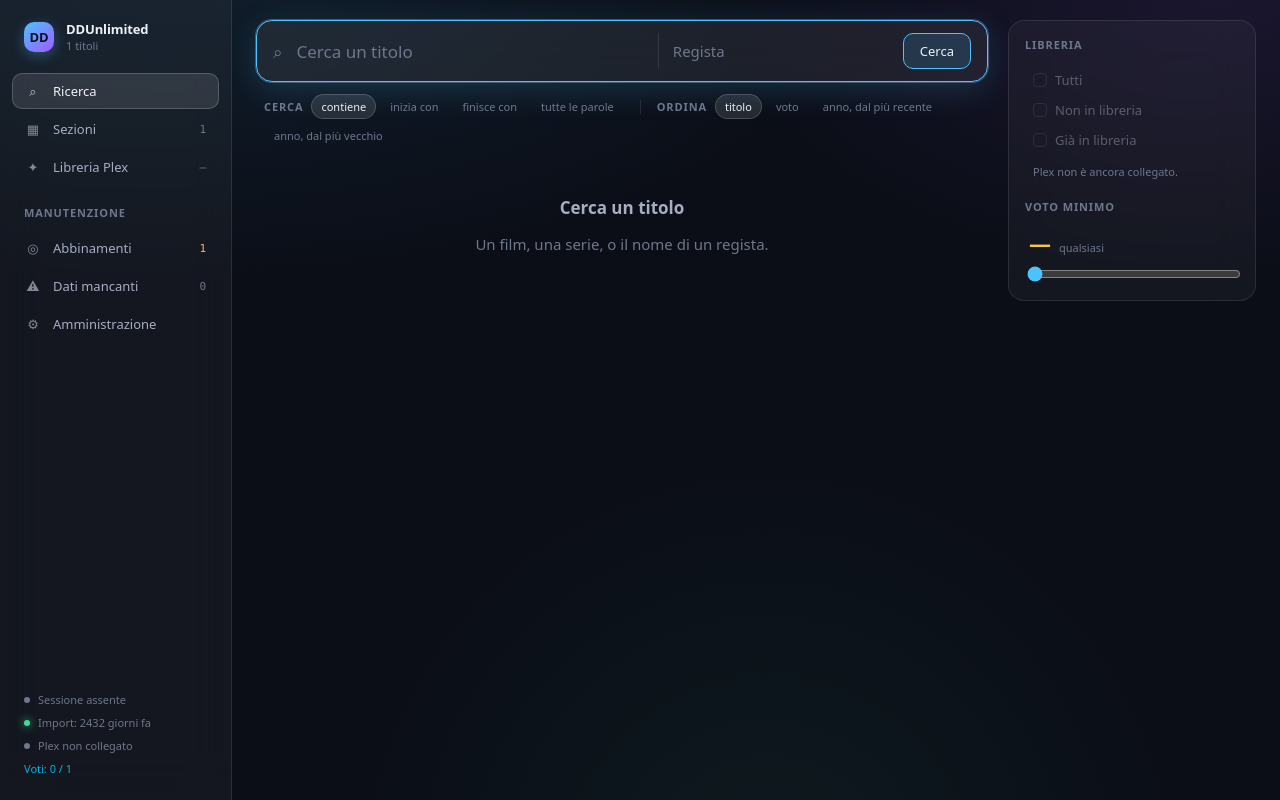
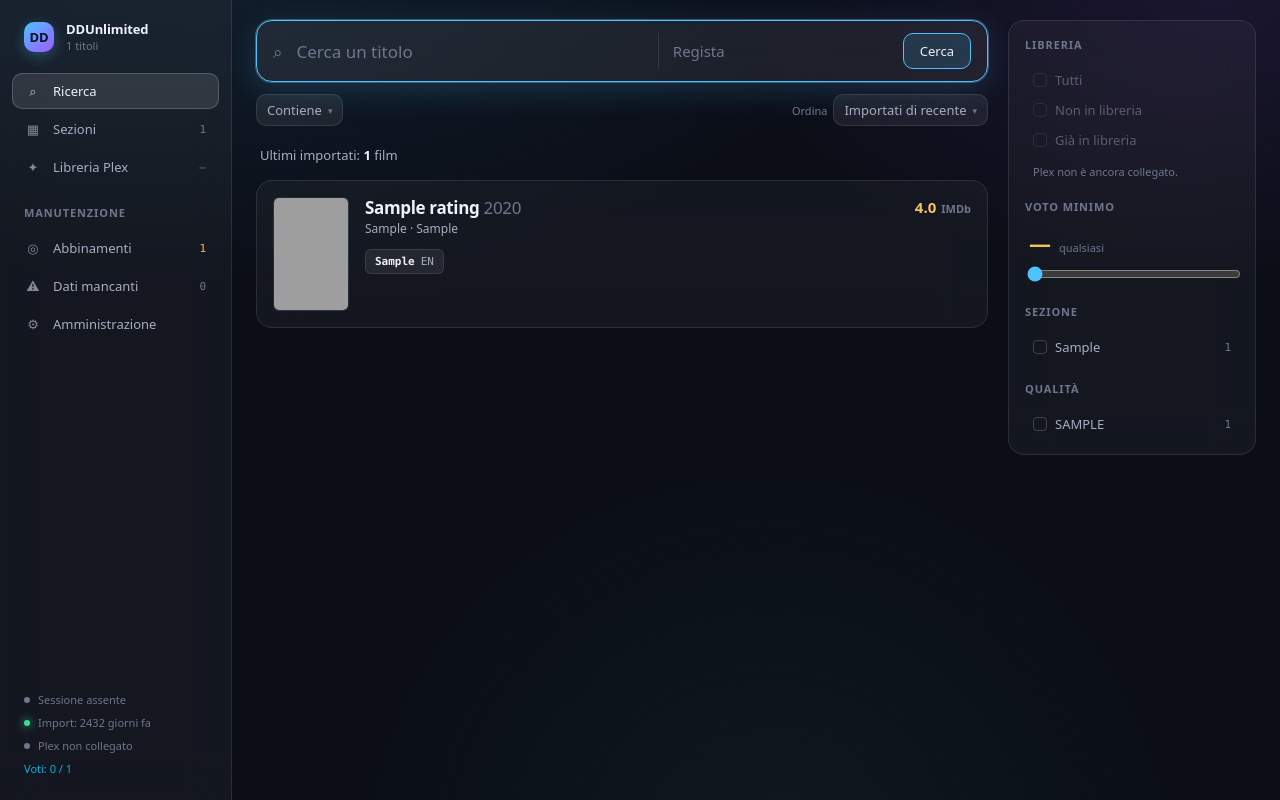
Before and after one commit to exSnake/ddunlimited-search, a Flask app: page / in a window 1280 px wide. Run offline with Flask 3, Linux system fonts and the light colour scheme; tables that the repository leaves empty hold one stand-in row (values such as "Sample post"); grey boxes are pictures that could not be loaded.

Commit message:
feat(ui): search while typing, browse the newest, cycle the controls
Three things asked for after using the page on the real catalogue.

Typing searches. A debounce of 300ms fetches the same page and swaps two
regions out of the response, so the caret never moves and the markup still
comes from Jinja rather than from a JavaScript template. The form submits
normally when scripting is off, and falls back to a submit if the fetch
fails.

The page no longer opens on an empty frame. With nothing typed it browses
the catalogue newest first, which is what the last import brought in.
That grouping pass costs about 130ms over 67k rows and the facets another
180ms, so the unfiltered facets are cached for five minutes — they only
move when an import runs.

Mode and sort become one button each, the way sketch 002 variant A drew
them: the button shows the current value and carries the next one, so
clicking steps through without a line of JavaScript. They sit in their own
forms because a hidden field of the same name would beat the button.

Also fixes a bug in the same change: the home forced sort back to `recent`
whenever it read `title`, which made sorting the home by title impossible —
the control would snap back on its own.

Claude-Session: https://claude.ai/code/session_014JNdPaNYMziNvA4HEDnZUe

```diff
--- a/src/server.py
+++ b/src/server.py
@@ -95,10 +95,11 @@ V2_SEARCH_TYPES = [
 ]
 
 V2_SORTS = [
+    ('recent', 'Importati di recente'),
     ('title', 'Titolo'),
     ('rating', 'Voto'),
-    ('year', 'Anno, dal più recente'),
-    ('year_asc', 'Anno, dal più vecchio'),
+    ('year', 'Anno ↓'),
+    ('year_asc', 'Anno ↑'),
 ]
 
 V2_PER_PAGE = 30
@@ -173,7 +174,7 @@ def v2_search():
     q = request.args.get('q', '').strip()
     director = request.args.get('director', '').strip()
     search_type = request.args.get('search_type', 'contains').strip()
-    sort = request.args.get('sort', 'title').strip()
+    sort = (request.args.get('sort') or '').strip()
     page = max(request.args.get('page', 1, type=int) or 1, 1)
     min_rating = request.args.get('min_rating', type=float)
     sections = [s for s in request.args.getlist('section') if s.strip()]
@@ -181,18 +182,27 @@ def v2_search():
 
     if search_type not in dict(V2_SEARCH_TYPES):
         search_type = 'contains'
-    if sort not in dict(V2_SORTS):
-        sort = 'title'
     if min_rating is not None and not 0 < min_rating <= 10:
         min_rating = None
 
     searched = bool(q or director)
-    groups, total, total_posts, facets = [], 0, 0, {'sections': [], 'qualities': []}
-    if searched:
-        common = dict(query=q, search_type=search_type, director=director or None,
-                      min_rating=min_rating, sections=sections, qualities=qualities)
-        groups, total = database.search_titles_grouped(
-            page=page, per_page=V2_PER_PAGE, sort=sort, **common)
+    filtered = bool(sections or qualities or min_rating is not None)
+    # With nothing typed the page browses the catalogue newest first, so it
+    # opens on what the last import brought in rather than on an empty frame.
+    browsing = not searched
+    if sort not in dict(V2_SORTS):
+        sort = 'recent' if browsing else 'title'
+
+    common = dict(query=q, search_type=search_type, director=director or None,
+                  min_rating=min_rating, sections=sections, qualities=qualities,
+                  allow_empty=browsing)
+    groups, total = database.search_titles_grouped(
+        page=page, per_page=V2_PER_PAGE, sort=sort, **common)
+
+    if browsing and not filtered:
+        facets = database.get_browse_facets()
+        total_posts = facets['total_posts']
+    else:
         facets = database.get_search_facets(**common)
         total_posts = facets['total_posts']
 
@@ -216,12 +226,6 @@ def v2_search():
     if min_rating is not None:
         chips.append({'label': f'voto ≥ {min_rating:g}',
                       'remove_url': url_without('min_rating')})
-    if search_type != 'contains':
-        chips.append({'label': dict(V2_SEARCH_TYPES)[search_type].lower(),
-                      'remove_url': url_without('search_type')})
-    if sort != 'title':
-        chips.append({'label': dict(V2_SORTS)[sort].lower(),
-                      'remove_url': url_without('sort')})
 
     pages = max((total + V2_PER_PAGE - 1) // V2_PER_PAGE, 1)
 
@@ -229,13 +233,27 @@ def v2_search():
         'v2/search.html',
         q=q, director=director, search_type=search_type, sort=sort,
         min_rating=min_rating, page=page, pages=pages, groups=groups,
-        total=total, total_posts=total_posts, searched=searched,
+        total=total, total_posts=total_posts, browsing=browsing,
         sections=sections, qualities=qualities, facets=facets,
-        search_types=V2_SEARCH_TYPES, sorts=V2_SORTS, active_chips=chips,
+        active_chips=chips,
+        search_type_label=dict(V2_SEARCH_TYPES)[search_type],
+        sort_label=dict(V2_SORTS)[sort],
+        next_search_type=_cycle(V2_SEARCH_TYPES, search_type),
+        next_sort=_cycle(V2_SORTS, sort),
         page_url=lambda n: url_for(
             'v2_search', **_multi(params + [('page', n)])),
         **v2_shell(),
     )
+
+
+def _cycle(options, current):
+    """The value after `current`, wrapping.
+
+    The mode and sort controls are single buttons that step to the next value
+    on click: the button carries the next value, so no JavaScript is involved.
+    """
+    keys = [k for k, _ in options]
+    return keys[(keys.index(current) + 1) % len(keys)] if current in keys else keys[0]
 
 
 def _multi(pairs):
--- a/src/static/v2/app.css
+++ b/src/static/v2/app.css
@@ -204,44 +204,47 @@ body.no-glass * { backdrop-filter: none !important; }
 }
 .searchbar button:hover { background: rgba(76, 194, 255, 0.28); }
 
-/* le quattro modalità e l'ordine: sotto la barra, non nel pannello */
-.searchopts {
+/* modalità e ordine: un bottone ciascuno, che al click passa al valore dopo */
+.filter-row {
   display: flex;
   align-items: center;
   flex-wrap: wrap;
-  gap: var(--space-1);
-  padding: var(--space-3) var(--space-2) 0;
+  gap: var(--space-2);
+  margin-top: var(--space-3);
 }
-.opt-label {
-  font-size: var(--text-2xs);
-  text-transform: uppercase;
-  letter-spacing: 0.08em;
-  color: var(--color-text-muted);
-  font-weight: 600;
-  margin-right: var(--space-1);
+.filter-right {
+  margin-left: auto;
+  display: flex;
+  align-items: center;
+  gap: 6px;
 }
-.opt-sep {
-  width: 1px;
-  height: 14px;
-  background: var(--edge);
-  margin: 0 var(--space-3);
-}
-.opt {
-  font-size: var(--text-2xs);
-  padding: 4px 9px;
-  border-radius: var(--radius-full);
-  border: 1px solid transparent;
-  color: var(--color-text-muted);
+.control {
+  display: inline-flex;
+  align-items: center;
+  gap: 6px;
+  padding: 6px 10px;
+  border-radius: var(--radius-md);
+  background: var(--glass-2);
+  border: 1px solid var(--edge);
+  color: var(--color-text-dim);
+  font-size: var(--text-sm);
+  font-family: inherit;
   cursor: pointer;
   transition: all var(--dur-fast) var(--ease);
 }
-.opt:hover { color: var(--color-text); background: var(--glass-2); }
-.opt.on {
+.control:hover {
+  background: var(--glass-3);
   color: var(--color-text);
-  background: var(--glass-3);
   border-color: var(--edge-strong);
 }
-.opt input { position: absolute; opacity: 0; pointer-events: none; }
+.control .caret { font-size: 9px; opacity: 0.6; }
+.control-label {
+  font-size: var(--text-2xs);
+  color: var(--color-text-muted);
+}
+
+/* la ricerca mentre si scrive: si smorza, non si svuota */
+body.is-searching #results-region { opacity: 0.55; transition: opacity var(--dur) var(--ease); }
 
 .resultbar {
   display: flex;
--- a/src/templates/v2/base.html
+++ b/src/templates/v2/base.html
@@ -61,12 +61,60 @@
 </div>
 
 <script>
-  // I filtri sono una form GET e restano usabili senza questo: qui si toglie
-  // solo il giro in più del bottone.
+  // I filtri sono form GET e restano usabili senza niente di tutto questo:
+  // qui si toglie solo il giro in più del bottone.
   document.addEventListener('change', function (e) {
     var form = e.target.closest('form[data-autosubmit]');
     if (form && e.target.type !== 'range') form.submit();
   });
+
+  // Ricerca mentre si scrive. Si chiede al server la stessa pagina e se ne
+  // scambiano due pezzi: il cursore resta dov'è e il markup lo fa sempre Jinja.
+  (function () {
+    var form = document.querySelector('form[data-live]');
+    if (!form || !window.fetch || !window.DOMParser) return;
+
+    var REGIONS = ['results-region', 'panel-region'];
+    var timer = null, pending = null;
+
+    function urlFor() {
+      var data = new URLSearchParams(new FormData(form));
+      data.delete('page');
+      return form.action + '?' + data.toString();
+    }
+
+    function swap(url) {
+      if (pending) pending.abort();
+      pending = new AbortController();
+      document.body.classList.add('is-searching');
+      fetch(url, {signal: pending.signal, headers: {'X-Partial': '1'}})
+        .then(function (r) { return r.text(); })
+        .then(function (html) {
+          var doc = new DOMParser().parseFromString(html, 'text/html');
+          REGIONS.forEach(function (id) {
+            var next = doc.getElementById(id), now = document.getElementById(id);
+            if (next && now) now.replaceWith(next);
+          });
+          history.replaceState(null, '', url);
+          document.body.classList.remove('is-searching');
+        })
+        .catch(function (err) {
+          if (err.name !== 'AbortError') { document.body.classList.remove('is-searching'); form.submit(); }
+        });
+    }
+
+    form.addEventListener('input', function (e) {
+      if (e.target.type !== 'search') return;
+      clearTimeout(timer);
+      timer = setTimeout(function () { swap(urlFor()); }, 300);
+    });
+
+    form.addEventListener('submit', function (e) {
+      e.preventDefault();
+      clearTimeout(timer);
+      swap(urlFor());
+    });
+  })();
 </script>
 </body>
 </html>
--- a/src/templates/v2/search.html
+++ b/src/templates/v2/search.html
@@ -1,53 +1,62 @@
 {% extends "v2/base.html" %}
 {% set active = 'search' %}
 {% block title %}Ricerca · DDUnlimited{% endblock %}
+
+{# Ogni controllo è una form GET a sé: questa riporta lo stato degli altri,
+   tranne quello che il controllo stesso sta cambiando. #}
+{% macro carry(skip='') %}
+  {% if skip != 'q' %}<input type="hidden" name="q" value="{{ q }}">{% endif %}
+  {% if skip != 'director' %}<input type="hidden" name="director" value="{{ director }}">{% endif %}
+  {% if skip != 'search_type' %}<input type="hidden" name="search_type" value="{{ search_type }}">{% endif %}
+  {% if skip != 'sort' %}<input type="hidden" name="sort" value="{{ sort }}">{% endif %}
+  {% if skip != 'section' %}{% for s in sections %}<input type="hidden" name="section" value="{{ s }}">{% endfor %}{% endif %}
+  {% if skip != 'quality' %}{% for s in qualities %}<input type="hidden" name="quality" value="{{ s }}">{% endfor %}{% endif %}
+  {% if skip != 'min_rating' and min_rating %}<input type="hidden" name="min_rating" value="{{ min_rating }}">{% endif %}
+{% endmacro %}
 
 {% block work %}
 <div class="with-panel">
   <div class="column">
 
-    <form class="searchbar" method="get" action="{{ url_for('v2_search') }}">
+    <form class="searchbar" method="get" action="{{ url_for('v2_search') }}" data-live>
       <span class="ico">⌕</span>
       <input type="search" name="q" value="{{ q }}" placeholder="Cerca un titolo" autofocus>
       <span class="sep"></span>
       <input type="search" name="director" class="director" value="{{ director }}" placeholder="Regista">
+      <input type="hidden" name="search_type" value="{{ search_type }}">
+      <input type="hidden" name="sort" value="{{ sort }}">
       {% for s in sections %}<input type="hidden" name="section" value="{{ s }}">{% endfor %}
       {% for s in qualities %}<input type="hidden" name="quality" value="{{ s }}">{% endfor %}
       {% if min_rating %}<input type="hidden" name="min_rating" value="{{ min_rating }}">{% endif %}
-      <input type="hidden" name="search_type" value="{{ search_type }}">
-      <input type="hidden" name="sort" value="{{ sort }}">
       <button type="submit">Cerca</button>
     </form>
 
-    <form class="searchopts" method="get" action="{{ url_for('v2_search') }}" data-autosubmit>
-      <input type="hidden" name="q" value="{{ q }}">
-      <input type="hidden" name="director" value="{{ director }}">
-      {% for s in sections %}<input type="hidden" name="section" value="{{ s }}">{% endfor %}
-      {% for s in qualities %}<input type="hidden" name="quality" value="{{ s }}">{% endfor %}
-      {% if min_rating %}<input type="hidden" name="min_rating" value="{{ min_rating }}">{% endif %}
+    {# Due form separate: il bottone porta il valore successivo, e un campo
+       nascosto con lo stesso nome vincerebbe sul bottone. #}
+    <div class="filter-row">
+      <form method="get" action="{{ url_for('v2_search') }}">
+        {{ carry('search_type') }}
+        <button class="control" type="submit" name="search_type" value="{{ next_search_type }}">
+          {{ search_type_label }} <span class="caret">▾</span>
+        </button>
+      </form>
 
-      <span class="opt-label">Cerca</span>
-      {% for value, label in search_types %}
-        <label class="opt {% if value == search_type %}on{% endif %}">
-          <input type="radio" name="search_type" value="{{ value }}"
-                 {% if value == search_type %}checked{% endif %}>{{ label|lower }}
-        </label>
-      {% endfor %}
-      <span class="opt-sep"></span>
-      <span class="opt-label">Ordina</span>
-      {% for value, label in sorts %}
-        <label class="opt {% if value == sort %}on{% endif %}">
-          <input type="radio" name="sort" value="{{ value }}"
-                 {% if value == sort %}checked{% endif %}>{{ label|lower }}
-        </label>
-      {% endfor %}
-    </form>
+      <div class="filter-right">
+        <span class="control-label">Ordina</span>
+        <form method="get" action="{{ url_for('v2_search') }}">
+          {{ carry('sort') }}
+          <button class="control" type="submit" name="sort" value="{{ next_sort }}">
+            {{ sort_label }} <span class="caret">▾</span>
+          </button>
+        </form>
+      </div>
+    </div>
 
-    {% if searched %}
+    <div id="results-region">
       <div class="resultbar">
         <span class="count-label">
-          <b>{{ "{:,}".format(total).replace(",", ".") }}</b>
-          {{ 'film' if total == 1 else 'film' }}
+          {% if browsing and not active_chips %}Ultimi importati:{% endif %}
+          <b>{{ "{:,}".format(total).replace(",", ".") }}</b> film
           {% if total_posts != total %}
             · {{ "{:,}".format(total_posts).replace(",", ".") }} post
           {% endif %}
@@ -114,21 +123,15 @@
       {% if pages > 1 %}
         <div class="pager">
           {% if page > 1 %}<a href="{{ page_url(page - 1) }}">← Precedente</a>{% endif %}
-          <span>{{ page }} di {{ pages }}</span>
+          <span>{{ "{:,}".format(page).replace(",", ".") }} di {{ "{:,}".format(pages).replace(",", ".") }}</span>
           {% if page < pages %}<a href="{{ page_url(page + 1) }}">Successiva →</a>{% endif %}
         </div>
       {% endif %}
-
-    {% else %}
-      <div class="empty">
-        <h2>Cerca un titolo</h2>
-        <p>Un film, una serie, o il nome di un regista.</p>
-      </div>
-    {% endif %}
+    </div>
 
   </div>
 
-  <aside class="panel">
+  <aside class="panel" id="panel-region">
     <form method="get" action="{{ url_for('v2_search') }}" data-autosubmit>
       <input type="hidden" name="q" value="{{ q }}">
       <input type="hidden" name="director" value="{{ director }}">
```
Also changed, not shown: src/database.py (+32 -5 lines).
